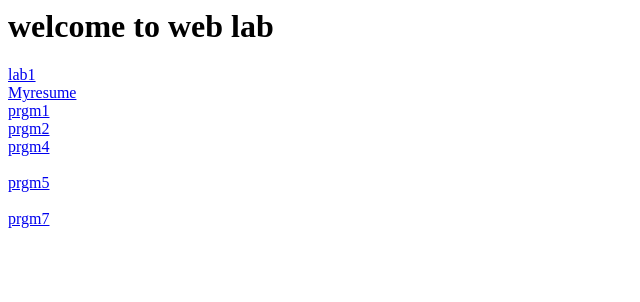
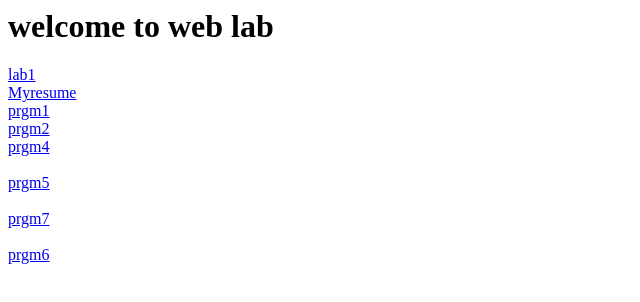
Before and after one commit to ankithajaya83/weblab1, a plain HTML site: page index.html in a window 1280 px wide. Shown: the full height of the page, 0-640 px from the left. Drawn offline with Linux system fonts and the light colour scheme.

Commit message:
Update index.html

```diff
--- a/index.html
+++ b/index.html
@@ -20,5 +20,8 @@
        <br>
      <a href="lab7.html">prgm7</a>
     <br>
+       <br>
+     <a href="lab6.php">prgm6</a>
+    <br>
   </body>
 </html>
```
